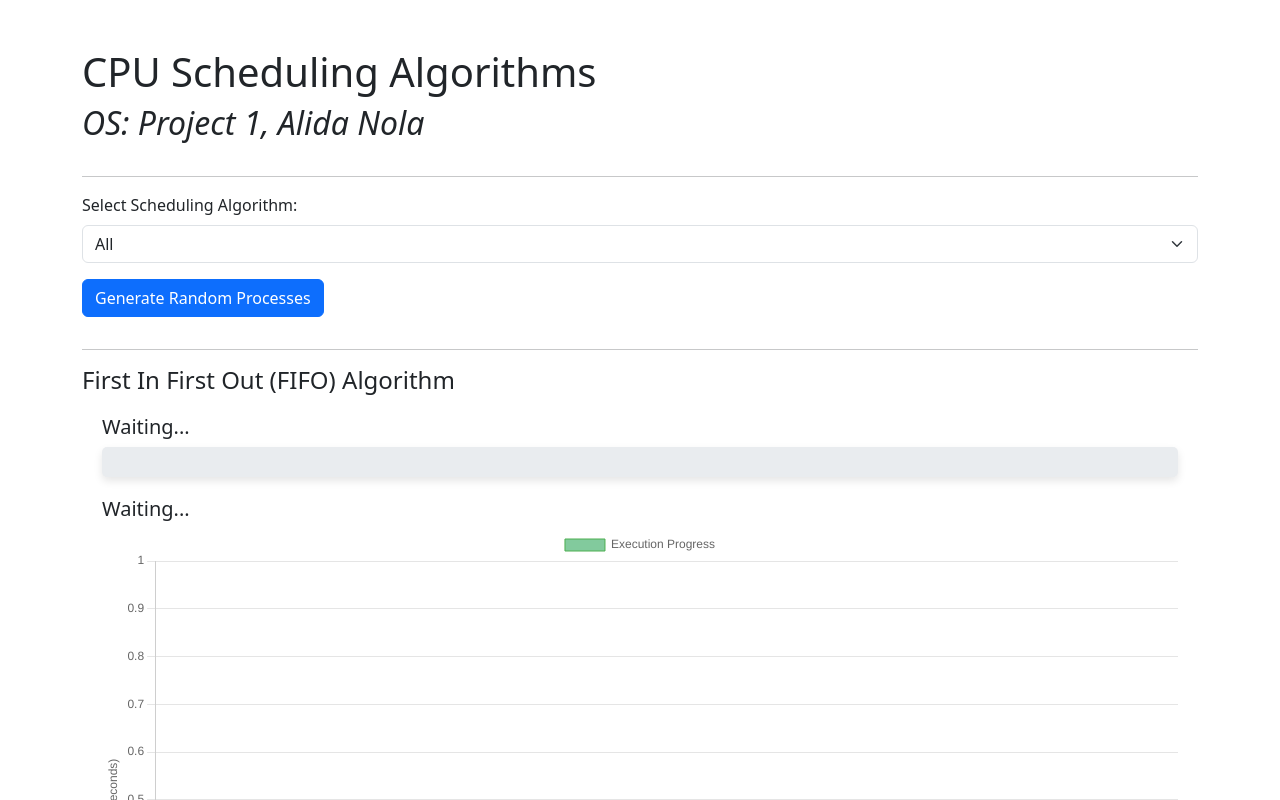
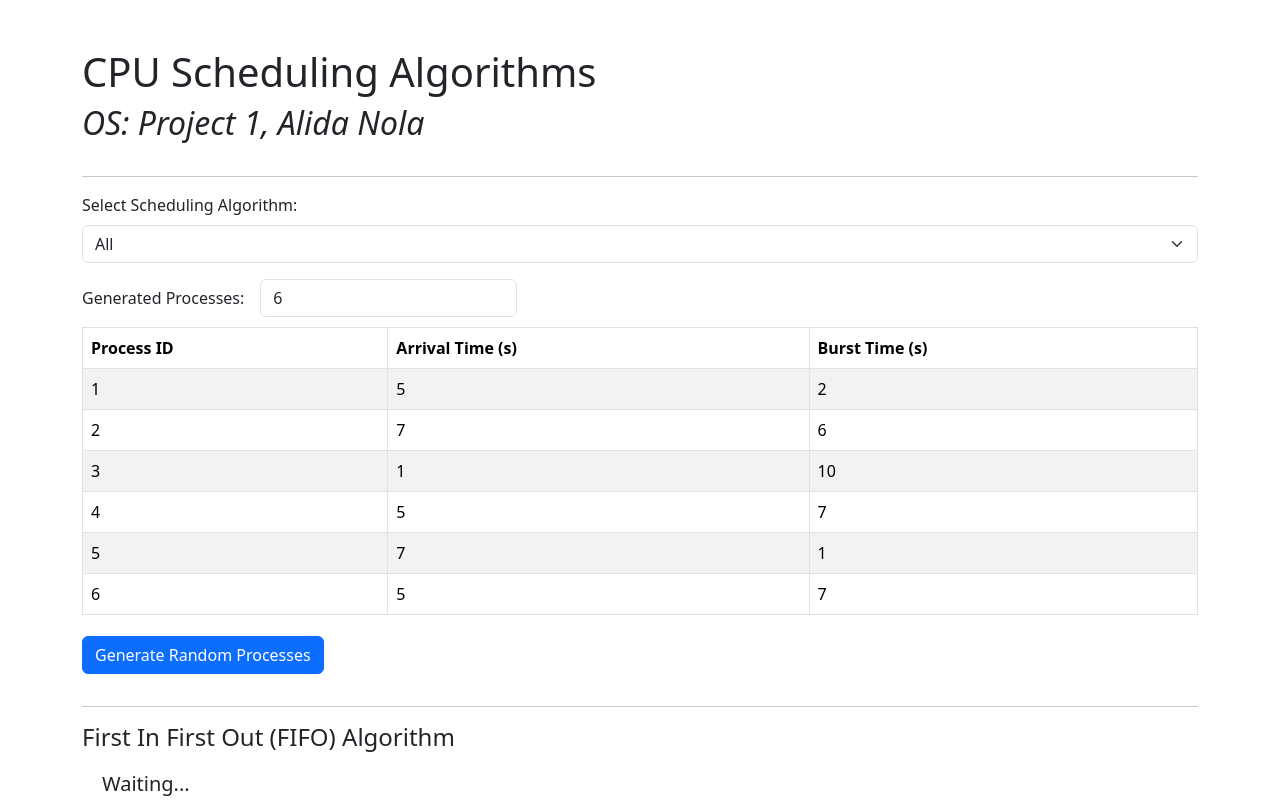
Before and after one commit to alida-nola/OSProject1, a React (Create React App) app in the folder project1/: page / in a window 1280 px wide. Both pictures are taken after a click on the button "Generate Random Processes". Shown: the top 800 px of the page. Built offline with nearby package versions, Linux system fonts and the light colour scheme.

Commit message:
clean3-FIFO

```diff
--- a/project1/src/App.js
+++ b/project1/src/App.js
@@ -1,5 +1,6 @@
 import React, { useState } from "react";
 import "bootstrap/dist/css/bootstrap.min.css";
+import Table from "react-bootstrap/Table";
 import FIFO from './FIFO';
 import SJF from './SJF';
 import STCF from './STCF';
@@ -10,8 +11,8 @@ function App() {
     const algo = ["All", "FIFO", "SJF", "STCF"];
 
     const generateProcess = () => {
-        const numProcess = Math.floor(Math.random() * 5) + 3;
-        const newProcess = Array.from({ length: numProcess }, (_, i) => ({
+        const numProcess = Math.floor(Math.random() * 5) + 3; // Determines the number of processes
+        const newProcess = Array.from({ length: numProcess }, (_, i) => ({ // Determines the burstTime
             id: i + 1,
             arrivalTime: Math.floor(Math.random() * 10),
             burstTime: Math.floor(Math.random() * 10) + 1,
@@ -47,11 +48,49 @@ function App() {
                     </select>
                 </div>
 
-                <button className = "btn btn-primary mb-3" onClick = {generateProcess}>
-                    Generate Random Processes
-                </button>
+                {process.length > 0 && (
+                    <div className = "d-flex align-items-center">
+                    <p className = "me-3 mb-0">Generated Processes:</p>
+                    <input
+                        type = "text"
+                        className = "form-control w-auto"
+                        value = {process.length}
+                        readOnly
+                    />
+                </div>
+                )}
+
+                <div style = {{paddingTop: "10px"}}>
+                    {process.length > 0 && (
+                        <Table striped bordered hover>
+                            <thead>
+                                <tr>
+                                    <th>Process ID</th>
+                                    <th>Arrival Time (s)</th>
+                                    <th>Burst Time (s)</th>
+                                </tr>
+                            </thead>
+                            <tbody>
+                                {process.map((p) => (
+                                    <tr key = {p.id}>
+                                        <td>{p.id}</td>
+                                        <td>{p.arrivalTime}</td>
+                                        <td>{p.burstTime}</td>
+                                    </tr>
+                                ))}
+                            </tbody>
+                        </Table>
+                    )}
+                </div>
+
+                <div style = {{paddingTop: "5px"}}>
+                    <button className="btn btn-primary mb-3" onClick={generateProcess}>
+                        Generate Random Processes
+                    </button>
+                </div>
                 <hr></hr>
 
+                {/* Passing generated processes to selected algo */}
                 <div>
                     {selectedAlgo === "All" && (
                         <>
--- a/project1/src/FIFO.js
+++ b/project1/src/FIFO.js
@@ -1,4 +1,4 @@
-import { useState } from "react";
+import { useState, useEffect} from "react";
 import Button from "react-bootstrap/Button"
 import "bootstrap/dist/css/bootstrap.min.css";
 import "bootstrap-icons/font/bootstrap-icons.css";
@@ -9,19 +9,16 @@ import { Chart as ChartJS, CategoryScale, LinearScale, BarElement, Title, Toolti
 import catGif from './catType.gif';
 ChartJS.register(CategoryScale, LinearScale, BarElement, Title, Tooltip, Legend);
 
-export default function FIFO() {
-    const[queue, setQueue] = useState([]);
+export default function FIFO({ processes }) {
+    const [queue, setQueue] = useState(Array.isArray(processes) ? processes : []);
     const [completedQueue, setCompletedQueue] = useState([]);
     const[exe, setExe] = useState(null);
     const[progress, setProgress] = useState(0);
 
-    const addProcess = () => {
-        const newProcess = {
-            id: queue.length + 1,
-            burstTime: Math.floor(Math.random() * 10) + 1,
-        };
-        setQueue([...queue, newProcess]);
-    };
+    useEffect(() => {
+        setQueue(Array.isArray(processes) ? [...processes] : []);
+        setCompletedQueue([]);
+    }, [processes]);
 
     const exeFIFO = () => {
        if (queue.length === 0 || exe) return;
@@ -83,7 +80,7 @@ export default function FIFO() {
                 <h4>First In First Out (FIFO) Algorithm</h4>
             </div>
 
-            <div style={{ margin: "20px" }}>
+            <div style = {{ margin: "20px" }}>
                     {exe && (
                         <div style={{ marginBottom: "20px" }}>
                             <img
@@ -106,15 +103,6 @@ export default function FIFO() {
                         }}
                     />
             </div>
-
-            <div style={{ margin: "20px" }}>
-                    <h5>{exe ? `Executing: P${exe.id} (Burst Time: ${exe.burstTime}s)` : "Waiting..."}</h5>
-                    <Bar data={chartData} options = {chartOptions} />
-            </div>
-
-            <Button onClick = {addProcess} style = {{marginRight: "5px"}}>
-                Add Process
-            </Button>
 
             <Button onClick = {exeFIFO} disabled = {queue.length === 0}>
                 {exe ? `Executing Process...` : "FIFO Start"}
@@ -147,6 +135,11 @@ export default function FIFO() {
                             ))}
                         </ul>
                     )}
+
+                {/* <div style={{ margin: "20px" }}>
+                    <h5>{exe ? `Executing: P${exe.id} (Burst Time: ${exe.burstTime}s)` : "Waiting..."}</h5>
+                    <Bar data={chartData} options = {chartOptions} />
+                </div> */}
             </div>
         </>
     )
```
